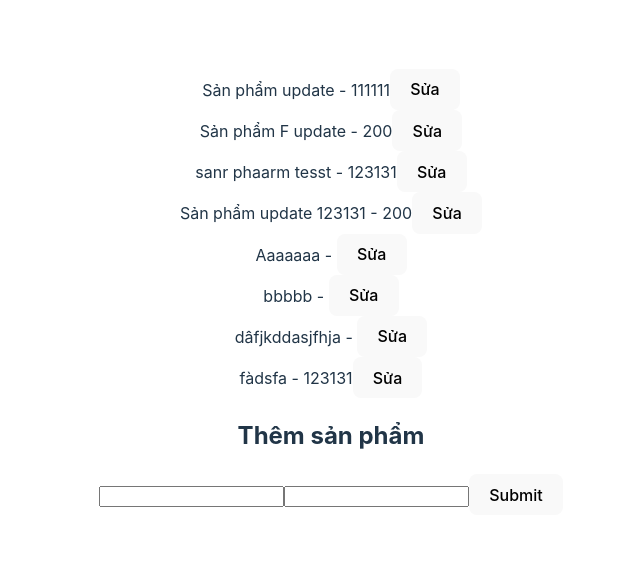
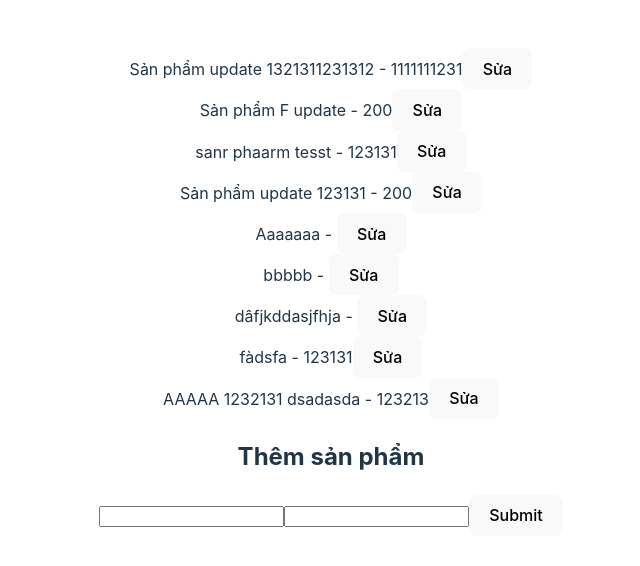
Before and after one commit to datlt2306/FPL-WEB209, a React (Vite) app: page /products/10 in a window 1280 px wide. Shown: the part 108-674 px from the top of the page, without its empty margins (309-949 px from the left). Built offline with nearby package versions, Linux system fonts and the light colour scheme; data requests are answered from the project's data file.

Commit message:
Buổi 6: axios

```diff
--- a/db.json
+++ b/db.json
@@ -1,8 +1,8 @@
 {
   "products": [
     {
-      "name": "Sản phẩm update",
-      "price": "111111",
+      "name": "Sản phẩm update 1321311231312",
+      "price": "1111111231",
       "id": 5
     },
     {
@@ -36,6 +36,11 @@
       "name": "fàdsfa",
       "price": "123131",
       "id": 12
+    },
+    {
+      "name": "AAAAA 1232131 dsadasda",
+      "price": "123213",
+      "id": 13
     }
   ],
   "users": [
--- a/package.json
+++ b/package.json
@@ -15,6 +15,7 @@
     },
     "dependencies": {
         "@tanstack/react-query-devtools": "^5.8.1",
+        "axios": "^1.6.1",
         "immer": "^10.0.3",
         "react": "^18.2.0",
         "react-dom": "^18.2.0",
--- /dev/null
+++ b/src/apis/instance.ts
@@ -0,0 +1,6 @@
+import axios from 'axios';
+
+const instance = axios.create({
+    baseURL: 'http://localhost:3000',
+});
+export default instance;
--- /dev/null
+++ b/src/apis/product.ts
@@ -0,0 +1,13 @@
+import { IProduct } from '../interfaces/Product';
+import instance from './instance';
+
+
+export const getProducts = () => {
+    return instance.get('/products');
+}
+export const updateProduct = (product: IProduct) => {
+    return instance.patch('/products/' + product.id, product);
+}
+export const addProduct = (product: IProduct) => {
+    return instance.post('/products/', product);
+}
--- a/src/components/Add.tsx
+++ b/src/components/Add.tsx
@@ -1,19 +1,14 @@
 import React, { useContext, useState } from 'react'
 import { ProductContext } from '../context/product'
 import { useMutation, useQueryClient } from 'react-query'
+import { addProduct } from '../apis/product'
+import { IProduct } from '../interfaces/Product'
 
 const Add = () => {
     const queryClient = useQueryClient()
     const [valueInput, setValueInput] = useState({})
     const mutation = useMutation({
-        mutationFn: (product) =>
-            fetch(`http://localhost:3000/products`, {
-                method: 'POST',
-                headers: {
-                    'Content-Type': 'application/json'
-                },
-                body: JSON.stringify(product)
-            }),
+        mutationFn: (product: IProduct) => addProduct(product),
         onSuccess: () => queryClient.invalidateQueries(['PRODUCT'])
     })
     const onChange = (e: any) => {
--- a/src/components/List.tsx
+++ b/src/components/List.tsx
@@ -1,9 +1,12 @@
 import { useState } from 'react'
 import { useMutation, useQuery, useQueryClient } from 'react-query'
 import { IProduct } from '../interfaces/Product'
+import { getProducts, updateProduct } from '../apis/product'
 
 const List = () => {
+    // cho phép truy cập tất cả các query
     const queryClient = useQueryClient()
+    // khai báo 2 state: lưu id sp, lưu sản phẩm
     const [productEditId, setProductEditId] = useState(null as number | null)
     const [productEdit, setProductEdit] = useState({} as IProduct)
     const {
@@ -11,22 +14,22 @@ const List = () => {
         isLoading,
         isError
     } = useQuery({
+        // cung cấp 1 query key
         queryKey: ['PRODUCT'],
-        queryFn: async () => await (await fetch('http://localhost:3000/products')).json()
+        // call api
+        queryFn: async () => {
+            const { data } = await getProducts()
+            return data
+        }
     })
 
     const mutation = useMutation({
-        mutationFn: (product: IProduct) =>
-            fetch(`http://localhost:3000/products/${product.id}`, {
-                method: 'PATCH',
-                headers: {
-                    'Content-Type': 'application/json'
-                },
-                body: JSON.stringify(product)
-            }),
+        mutationFn: (product: IProduct) => updateProduct(product),
         onSuccess: () => {
             setProductEditId(null)
-            queryClient.invalidateQueries('PRODUCT')
+            queryClient.invalidateQueries({
+                queryKey: ['PRODUCT']
+            })
         }
     })
     if (isLoading) return <div>Loading...</div>
```
Also changed, not shown: 1 other file (tests, documents, lock files or other folders).
